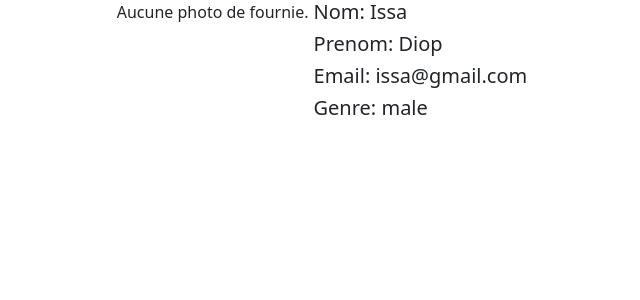
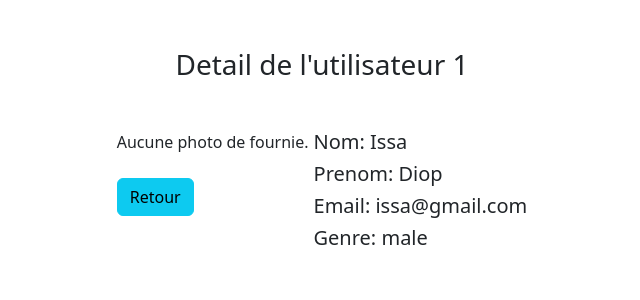
Before and after one commit to mama15/ligne-rouge, a PHP site: page /getUser.php?id=1 in a window 1280 px wide. Shown: the top 300 px of the page, without its empty margins (318-958 px from the left). Run offline with PHP 8.4, Linux system fonts and the light colour scheme; data comes from the database, SQL or seed files in the repository.

Commit message:
improve user profile

```diff
--- a/editUser.php
+++ b/editUser.php
@@ -57,10 +57,8 @@ if (isset($_POST["submit"])) {
 
     <div class="container d-flex justify-content-center">
       <form action="" method="post" style="width:50vw; min-width:300px;">
-        <div class="row mb-3">
-          <div class="col">
 
-          <div class="mb-3">
+      <div class="mb-3">
             <label class="form-label">Photo de profil:</label>
             <input type="file" class="form-control" name="profile_picture">
             <br>
@@ -73,6 +71,8 @@ if (isset($_POST["submit"])) {
             ?>
         </div>
 
+        <div class="row mb-3">
+          <div class="col">
             <label class="form-label">Nom:</label>
             <input type="text" class="form-control" name="first_name" value="<?php echo $row['first_name'] ?>">
           </div>
--- a/getUser.php
+++ b/getUser.php
@@ -8,7 +8,7 @@ if (isset($_POST["submit"])) {
   $email = $_POST['email'];
   $gender = $_POST['gender'];
 
-  $sql = "UPDATE crud SET first_name='$first_name',last_name='$last_name',email='$email',gender='$gender' WHERE id = $id";
+  $sql = "UPDATE `crud` SET `first_name`='$first_name',`last_name`='$last_name',`email`='$email',`gender`='$gender' WHERE id = $id";
 
   $result = mysqli_query($conn, $sql);
 
@@ -43,13 +43,15 @@ if (isset($_POST["submit"])) {
 
 <body>
 <?php
-    $sql = "SELECT * FROM crud WHERE id = $id LIMIT 1";
+    $sql = "SELECT * FROM `crud` WHERE id = $id LIMIT 1";
     $result = mysqli_query($conn, $sql);
     $row = mysqli_fetch_assoc($result);
     ?>
 
 
-
+<div class="text-center mt-5 mb-5">
+         <h3>Detail de l'utilisateur <?php echo $row['id']; ?></h3>
+      </div>
     <div class="container d-flex justify-content-center">
       <div style="display: flex; flex-direction: row; gap: 5px;">
       <div class="mb-3">
@@ -60,6 +62,9 @@ if (isset($_POST["submit"])) {
                 echo 'Aucune photo de fournie.';
             }
             ?>
+            <div class='mt-4'>
+               <a href="index.php" class="btn btn-info">Retour</a>
+            </div>
         </div>
       <div>
       <div>
```
